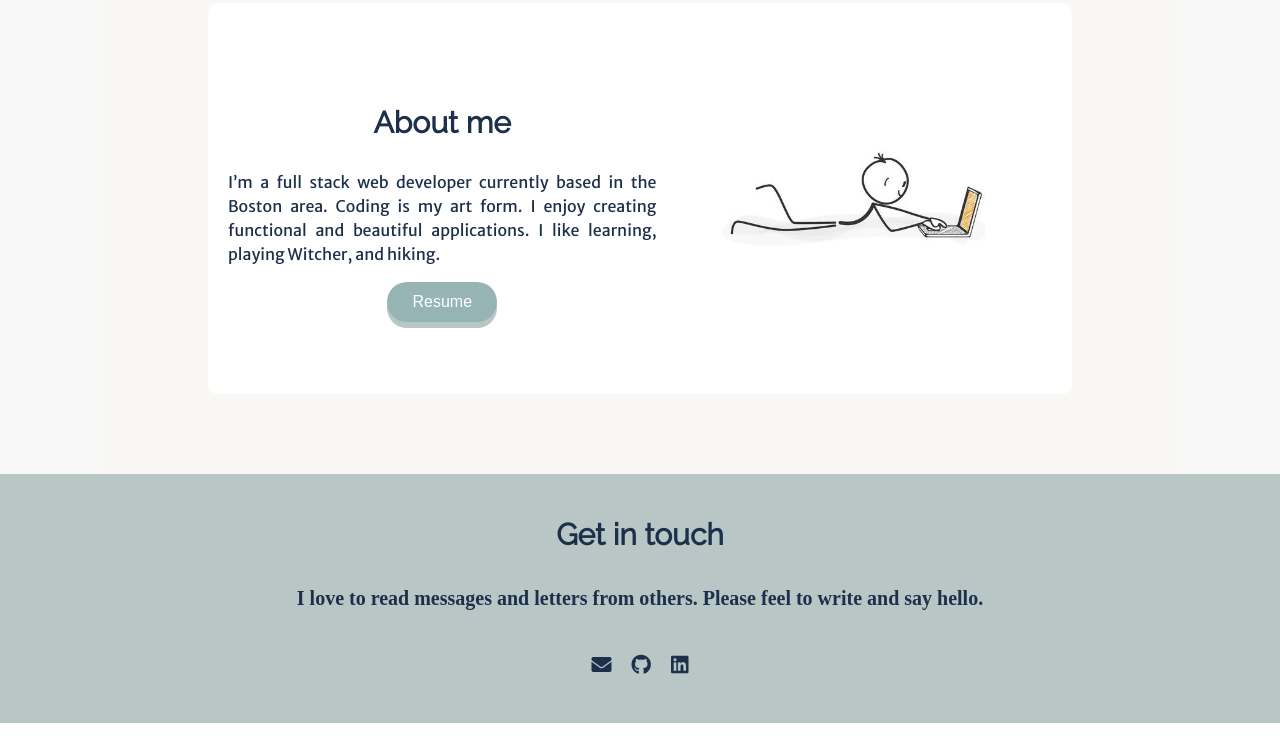
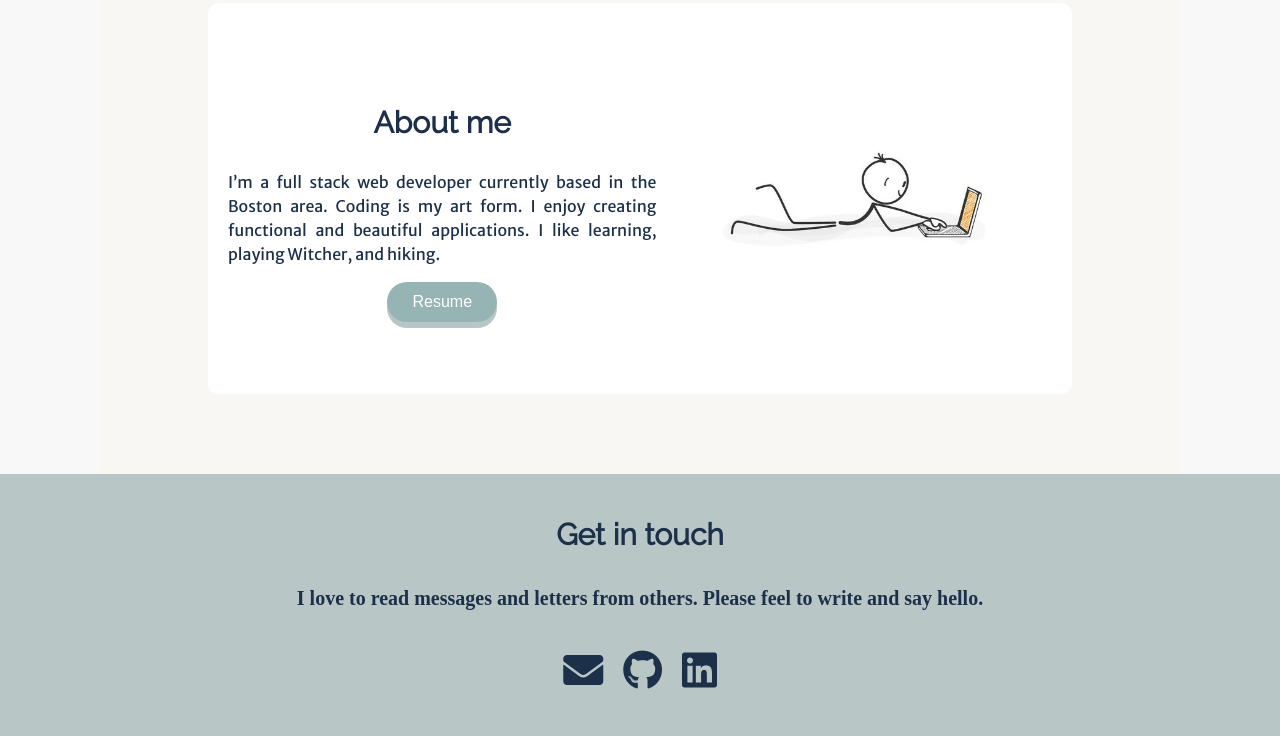
Before and after one commit to marinaplopeanu/portfolio_start, a plain HTML site: page index.html in a window 1280 px wide. Shown: the part 1590-2326 px from the top of the page. Drawn offline with nearby package versions, Linux system fonts and the light colour scheme.

Commit message:
resize image

```diff
--- a/index.html
+++ b/index.html
@@ -83,17 +83,17 @@
         <h4>I love to read messages and letters from others. Please feel to write and say hello.</h4>
         <ul class="icons">
           <li><a href="mailto:plopeanu.marina@gmail.com?subject=Link Here, Link There" target="_blank"">
-              <span class="label"><i class="fas fa-envelope"></i></span>
+              <span class="label"><i class="fas fa-envelope fa-2x"></i></span>
             </a>
           </li>
 
           <li><a href="https://github.com/marinaplopeanu" target="_blank">
-              <span class="label"><i class="fab fa-github"></i></span>
+              <span class="label"><i class="fab fa-github fa-2x"></i></span>
             </a>
           </li>
 
           <li><a href="https://www.linkedin.com/in/marina-plopeanu-59aa308b/" target="_blank" >
-              <span class="label"><i class="fab fa-linkedin"></i></span>
+              <span class="label"><i class="fab fa-linkedin fa-2x"></i></span>
             </a>
           </li>
         </ul>
```
